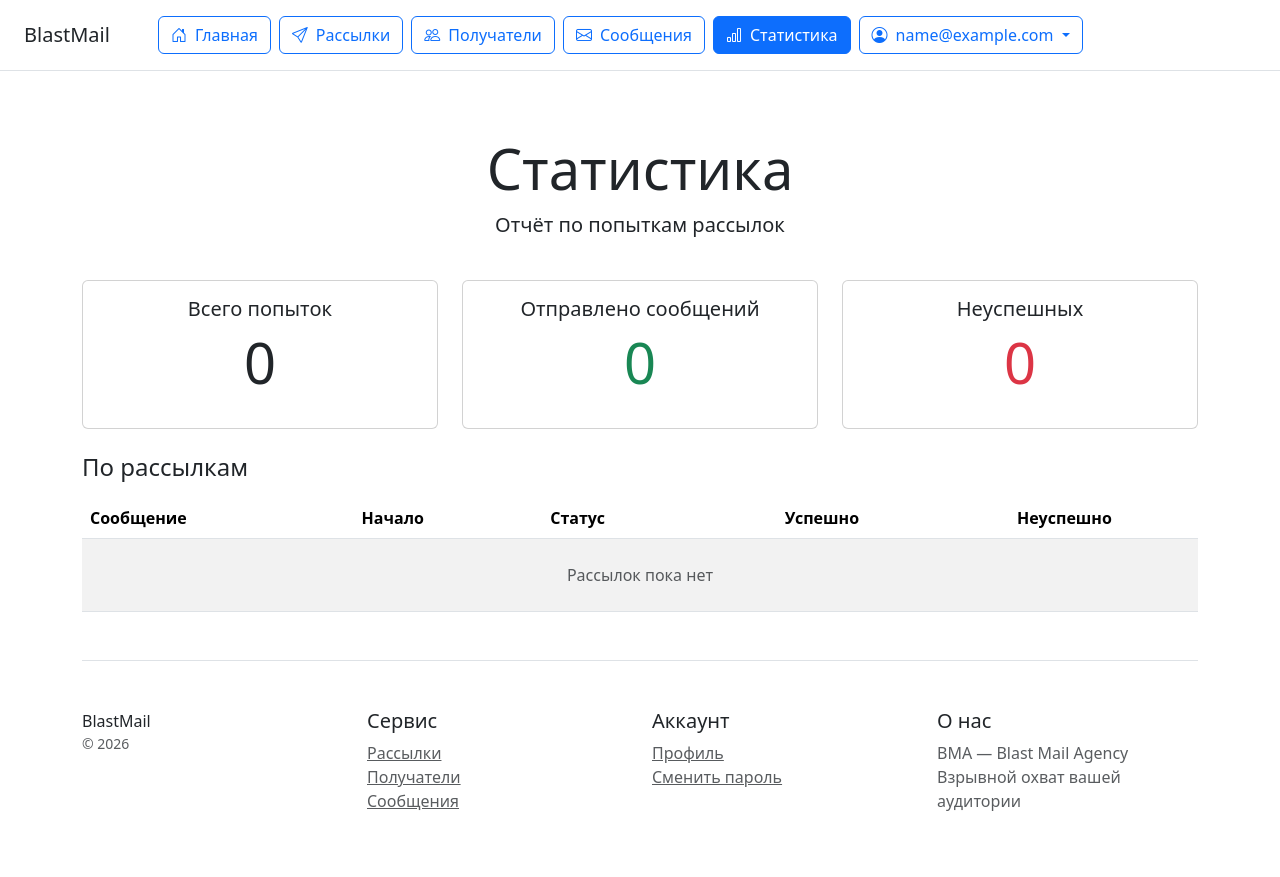
After one commit to matt-motik/spcw-mailing-service, a Django app: page /statistics/ in a window 1280 px wide. The commit adds this page. Run offline with Django 5.2, Linux system fonts and the light colour scheme; the visitor is signed in with stand-in values (Sample User, id 1); data that the repository does not hold is empty; some libraries are stand-ins or nearby versions.

Commit message:
feat: статистика по попыткам рассылок - StatisticsView: агрегаты по успешным/неуспешным попыткам - шаблон statistics.html - Ссылка на статистику в navbar - Доступ: пользователь — только свои, менеджер — все

```diff
--- /dev/null
+++ b/mailing/templates/mailing/statistics.html
@@ -0,0 +1,78 @@
+{% extends 'base.html' %}
+
+{% block title %}Статистика{% endblock %}
+{% block header %}Статистика{% endblock %}
+{% block description %}Отчёт по попыткам рассылок{% endblock %}
+
+{% block content %}
+
+<div class="row text-center mb-4">
+    <div class="col-md-4">
+        <div class="card">
+            <div class="card-body">
+                <h5 class="card-title">Всего попыток</h5>
+                <p class="display-4">{{ total_attempts }}</p>
+            </div>
+        </div>
+    </div>
+    <div class="col-md-4">
+        <div class="card">
+            <div class="card-body">
+                <h5 class="card-title">Отправлено сообщений</h5>
+                <p class="display-4 text-success">{{ success_attempts }}</p>
+            </div>
+        </div>
+    </div>
+    <div class="col-md-4">
+        <div class="card">
+            <div class="card-body">
+                <h5 class="card-title">Неуспешных</h5>
+                <p class="display-4 text-danger">{{ failure_attempts }}</p>
+            </div>
+        </div>
+    </div>
+</div>
+
+
+<h4 class="mb-3">По рассылкам</h4>
+
+<table class="table table-striped align-middle">
+    <thead>
+        <tr>
+            <th>Сообщение</th>
+            <th>Начало</th>
+            <th>Статус</th>
+            <th class="text-center">Успешно</th>
+            <th class="text-center">Неуспешно</th>
+        </tr>
+    </thead>
+    <tbody>
+        {% for mailing in mailings %}
+            <tr>
+                <td>
+                    <a href="{% url 'mailing:mailing_detail' mailing.pk %}">
+                        {{ mailing.message.subject }}
+                    </a>
+                </td>
+                <td>{{ mailing.start_time|date:"d.m.Y H:i" }}</td>
+                <td>
+                    {% if mailing.is_disabled %}
+                        <span class="badge bg-warning text-dark">Отключена</span>
+                    {% else %}
+                        <span class="badge bg-secondary">{{ mailing.get_status_display }}</span>
+                    {% endif %}
+                </td>
+                <td class="text-center">
+                    {{ mailing.attempts.all|length }}
+                </td>
+                <td class="text-center text-muted">—</td>
+            </tr>
+        {% empty %}
+            <tr>
+                <td colspan="5" class="text-center text-muted py-4">Рассылок пока нет</td>
+            </tr>
+        {% endfor %}
+    </tbody>
+</table>
+
+{% endblock %}
--- a/mailing/urls.py
+++ b/mailing/urls.py
@@ -19,13 +19,15 @@ from mailing.views import (
     RecipientDeleteView,
     RecipientDetailView,
     RecipientListView,
-    RecipientUpdateView, MailingDisableView, MailingEnableView,
+    RecipientUpdateView, MailingDisableView, MailingEnableView, StatisticsView,
 )
 
 app_name = "mailing"
 
 urlpatterns = [
     path("", IndexView.as_view(), name="index"),
+
+    path("statistics/", StatisticsView.as_view(), name="statistics"),
 
     path("recipients/", RecipientListView.as_view(), name="recipient_list"),
     path("recipients/create/", RecipientCreateView.as_view(), name="recipient_create"),
--- a/mailing/views.py
+++ b/mailing/views.py
@@ -12,7 +12,7 @@ from django.views import View
 from django.views.generic import CreateView, DetailView, ListView, UpdateView, DeleteView, TemplateView
 
 from mailing.forms import RecipientForm, MessageForm, MailingForm
-from mailing.models import Recipient, Message, Mailing
+from mailing.models import Recipient, Message, Mailing, MailingAttempt
 from mailing.services import update_status, send_mailing
 
 def is_manager(user) -> bool:
@@ -343,3 +343,24 @@ class MailingEnableView(LoginRequiredMixin, PermissionRequiredMixin, View):
         mailing.save(update_fields=["is_disabled", "updated_at"])
         messages.success(request, "Рассылка включена.", extra_tags="mailing")
         return redirect("mailing:mailing_detail", pk=mailing.pk)
+
+
+class StatisticsView(LoginRequiredMixin, TemplateView):
+    """Статистика по попыткам рассылок текущего пользователя."""
+
+    template_name = "mailing/statistics.html"
+
+    def get_context_data(self, **kwargs: Any) -> dict[str, Any]:
+        """Собирает агрегаты по попыткам."""
+        context = super().get_context_data(**kwargs)
+
+        mailings = Mailing.objects.all()
+        if not (self.request.user.is_superuser or is_manager(self.request.user)):
+            mailings = mailings.filter(owner=self.request.user)
+
+        attempts = MailingAttempt.objects.filter(mailing__in=mailings)
+        context["total_attempts"] = attempts.count()
+        context["success_attempts"] = attempts.filter(status=MailingAttempt.STATUS_SUCCESS).count()
+        context["failure_attempts"] = attempts.filter(status=MailingAttempt.STATUS_FAILURE).count()
+        context["mailings"] = mailings.order_by("-created_at")
+        return context
--- a/templates/include/navbar.html
+++ b/templates/include/navbar.html
@@ -9,6 +9,8 @@
             <i class="bi bi-people me-2"></i>Получатели</a>
         <a class="nav-item btn btn-outline-primary" href="{% url 'mailing:message_list' %}">
             <i class="bi bi-envelope me-2"></i>Сообщения</a>
+        <a class="nav-item btn btn-outline-primary" href="{% url 'mailing:statistics' %}">
+            <i class="bi bi-bar-chart me-2"></i>Статистика</a>
 
         {% if user.is_authenticated %}
             <div class="dropdown">
```
